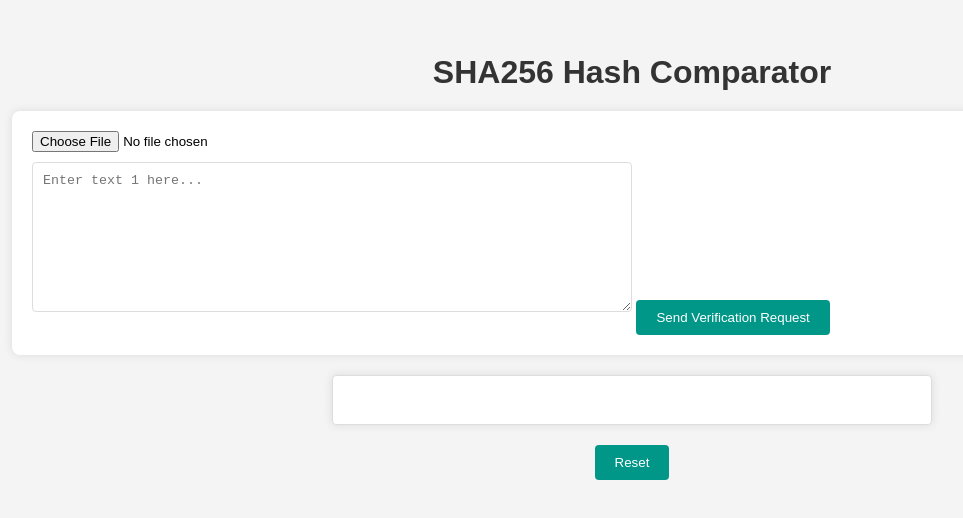
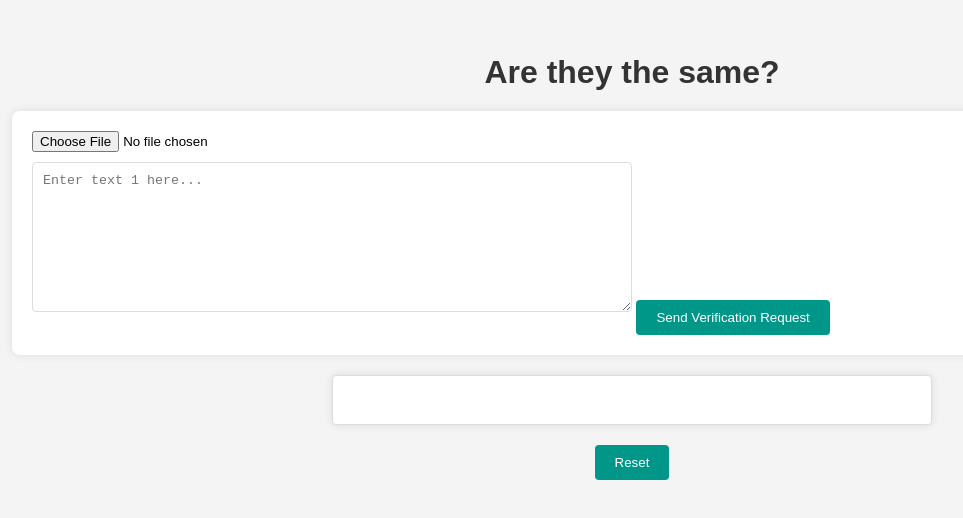
Before and after one commit to 4A-61-73-70-65-72/confidence-test, a plain HTML site: page index.html in a window 1280 px wide. Shown: the part 144-662 px from the top of the page, without its empty margins (8-971 px from the left). Drawn offline with nearby package versions, Linux system fonts and the light colour scheme.

Commit message:
Update index.html

```diff
--- a/index.html
+++ b/index.html
@@ -8,7 +8,7 @@
 
 <body>
     <div id="container">
-        <h1>SHA256 Hash Comparator</h1>
+        <h1>Are they the same?</h1>
         <div id="screen1" class="screen">
             <input type="file" id="file1" onchange="loadFile(event, 'input1')" class="file-upload">
             <textarea id="input1" placeholder="Enter text 1 here..." class="text-input"></textarea>
```
